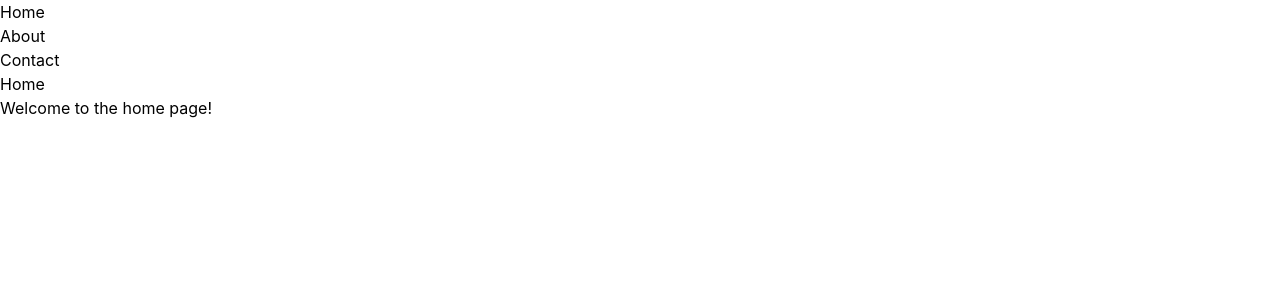
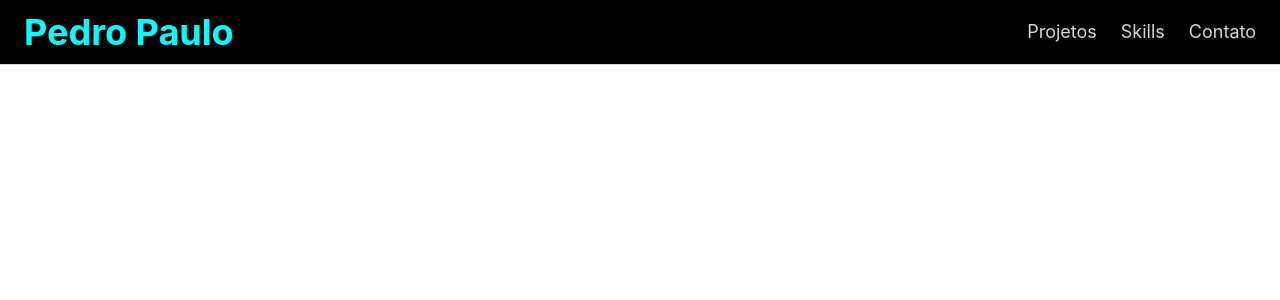
Before and after one commit to P3dr0PRR/portifa-16-03-26, a React (Vite) app: page / in a window 1280 px wide. Shown: the top 300 px of the page. Built offline with nearby package versions, Linux system fonts and the light colour scheme.

Commit message:
feat: adiciona componente nav

```diff
--- a/src/components/nav/index.tsx
+++ b/src/components/nav/index.tsx
@@ -1,10 +1,32 @@
 export function Nav() {
   return (
-    <nav>
-      <ul>
-        <li>Home</li>
-        <li>About</li>
-        <li>Contact</li>
+    <nav className="flex bg-black border-b border-gray-300 flex-col md:flex-row items-center justify-between px-6 py-3 gap-3 md:gap-0">
+      <h1 className="text-4xl text-[#0ff] font-bold shrink-0">Pedro Paulo</h1>
+      <ul className="flex w-full justify-between md:w-auto md:gap-6 md:text-lg">
+        <li>
+          <a
+            href="#projetos"
+            className="text-gray-300 hover:text-[#0ff] transition-colors"
+          >
+            Projetos
+          </a>
+        </li>
+        <li>
+          <a
+            href="#skills"
+            className="text-gray-300 hover:text-[#0ff] transition-colors"
+          >
+            Skills
+          </a>
+        </li>
+        <li>
+          <a
+            href="#contato"
+            className="text-gray-300 hover:text-[#0ff] transition-colors"
+          >
+            Contato
+          </a>
+        </li>
       </ul>
     </nav>
   );
--- a/src/pages/home/index.tsx
+++ b/src/pages/home/index.tsx
@@ -3,8 +3,6 @@ export function Home() {
   return (
     <div>
       <Nav />
-      <h1>Home</h1>
-      <p>Welcome to the home page!</p>
     </div>
   );
 }
```
